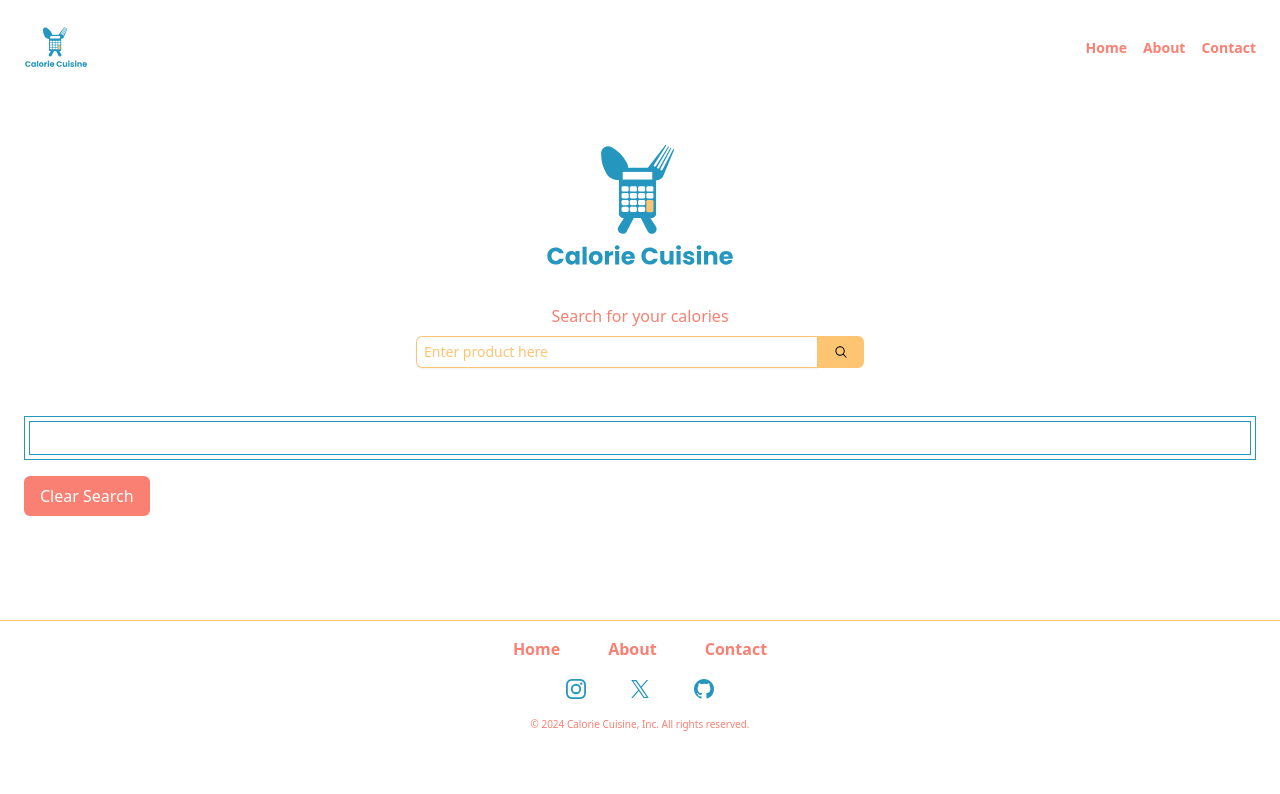
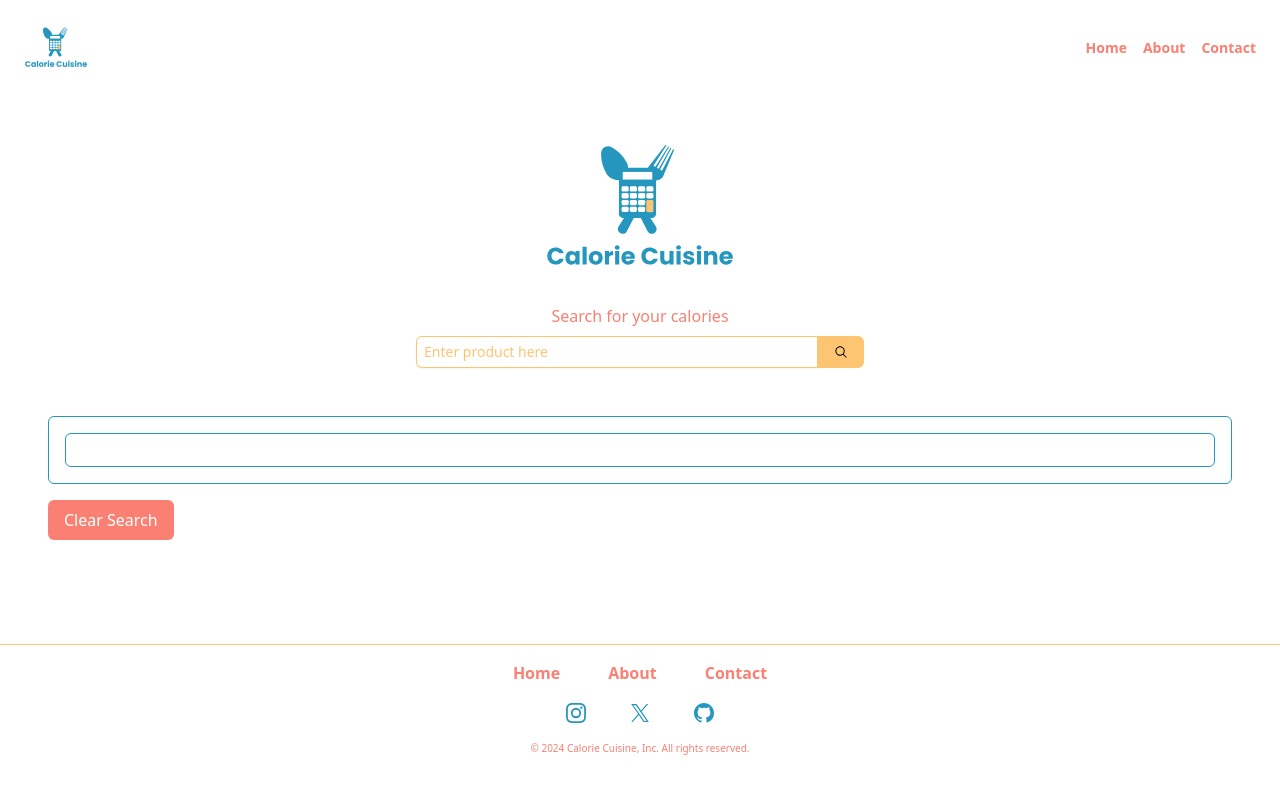
Before and after one commit to HaydenBS93/CalorieCuisine, a website: page index.html in a window 1280 px wide. Both pictures are taken after a click on the button 840 px from the left and 352 px from the top of the page. Drawn offline with Linux system fonts and the light colour scheme; no server answers.

Commit message:
refactor: padding for results

```diff
--- a/index.html
+++ b/index.html
@@ -183,10 +183,10 @@
       </section>
       <section
         id="resultsSection"
-        class="results-section flex justify-center py-12"
+        class="results-section max-w-7xl mx-auto flex justify-center py-12 px-6"
       >
-        <div class="w-full p-1 border border-calorie-main">
-          <div class="w-full p-4 border border-calorie-main text-xs">
+        <div class="w-full p-4 border border-calorie-main rounded-md">
+          <div class="w-full p-4 border border-calorie-main text-xs rounded-md">
             <p id="calories"></p>
           </div>
         </div>
```
